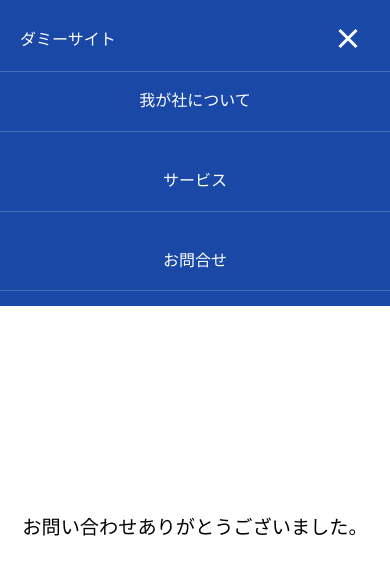
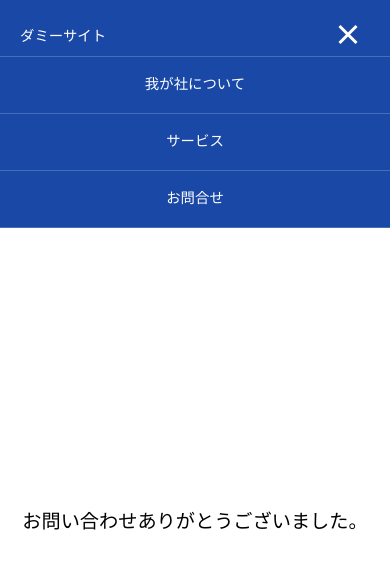
Before and after one commit to Kondokazuma/lesson4, a plain HTML site: page thanks.html in a window 390 px wide. Both pictures are taken after a click on the label "メニュー". Drawn offline with nearby package versions, Linux system fonts and the light colour scheme.

Commit message:
Add files via upload

```diff
--- a/CSS/style.css
+++ b/CSS/style.css
@@ -52,6 +52,7 @@ header .menu-group {
     padding-left: 50px;
     margin-right: auto;
     border-right: none;
+    font-size: 1.2rem;
 }
 
 .dammy a {
@@ -60,8 +61,12 @@ header .menu-group {
 }
 
 .dammy a:hover {
-    color: #ffffff;
+    color: #ffffff;;
     text-decoration: none;
+}
+
+.dammy a:hover {
+    opacity: 0.5;
 }
 
 .company,
@@ -187,7 +192,7 @@ footer.visible {
 
 .service-items .WEB:not(.selected):hover,
 .service-items .WEB:not(.selected):focus {
-    background-color: #a0dede;
+    background-color: #b3ffff;
 }
 
 .service-items .smart:not(.selected):hover,
@@ -388,6 +393,7 @@ footer.visible {
     }
 
     .dammy {
+        font-size: 0.9rem;
         padding-left: 30px;
     }
 
@@ -493,12 +499,23 @@ footer.visible {
 
     .menu-btn:checked ~ .menu-group {
         display: flex;
+        flex-direction: column;
+        align-items: center;
+        justify-content: center;
         transform: translateY(0);
-    }
+        width: 100%;
+        height: calc(100vh-56px);
+        padding: 0;
+        margin: 0;
+        gap: 0;
+        box-sizing: border-box;
+     }
 
     .menu-group div {
-        margin: 5px 0;
+        text-align: center;
         width: 100%;
+        padding: 0;
+        margin: 0;
     }
 
     .company .nav-item {
@@ -506,11 +523,12 @@ footer.visible {
     }
 
     .nav-item {
-        font-size: 1rem;
         padding: 15px 20px;
         border-bottom: 1px solid rgba(255, 255, 255, 0.2);
         min-height: 56px;
         line-height: 1.8;
+        text-align: center;
+        box-sizing: border-box;
     }
 
     .menu-icon {
```
